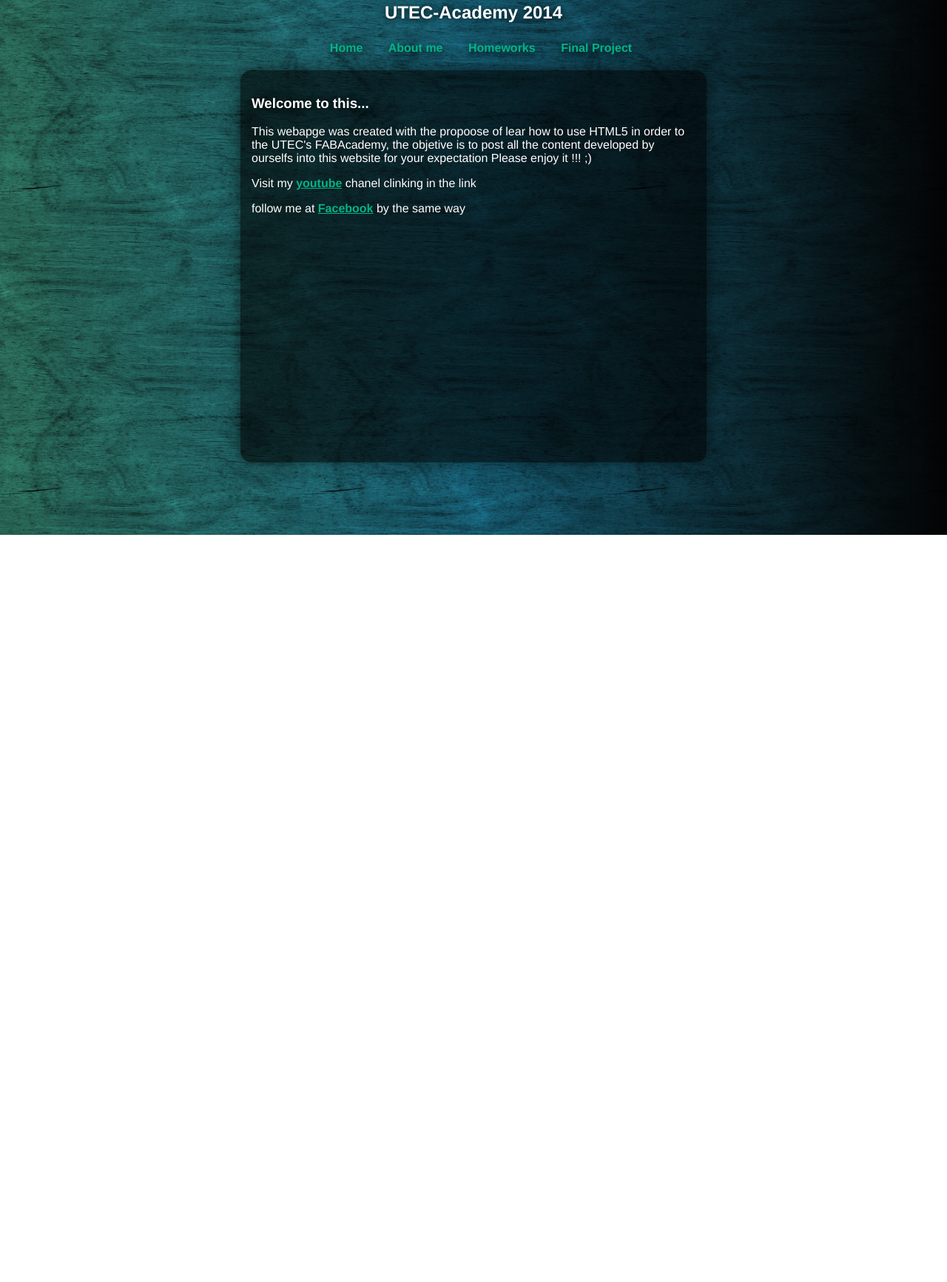
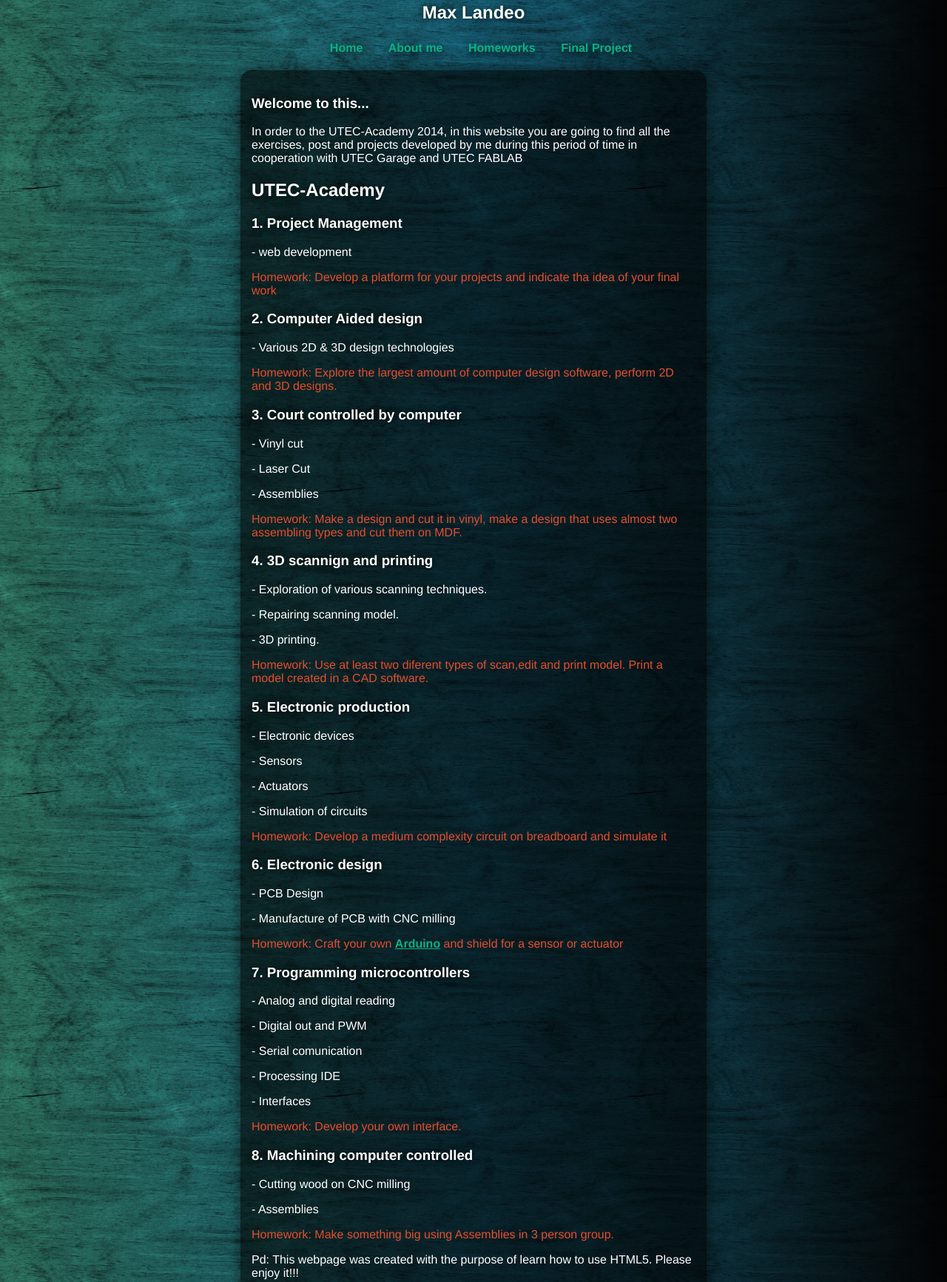
Before and after one commit to maxlr2005/UTEC_Academy, a plain HTML site: page index.html in a window 1280 px wide. Shown: the part 77-1810 px from the top of the page at 74% size. Before the commit the page ends 800 px from the top, so only its background shows below. Drawn offline with nearby package versions, Linux system fonts and the light colour scheme.

Commit message:
mejor descripcion
adding utec academiy sumary

```diff
--- a/index.html
+++ b/index.html
@@ -10,8 +10,8 @@
 		<div id='contenido'>
 			<header>
 				<hgroup>
-					<h1><b>M@x Depeloping</b></h1>
-					<h2>UTEC-Academy 2014</h2>
+					<h1><b>UTEC-Academy 2014</b></h1>
+					<h2>Max Landeo</h2>
 				</hgroup>
 
 			<nav>
@@ -28,17 +28,59 @@
 				<div id='TextoPrinc'>
 					<article>
 						<hgroup>
-							<h1>Welcome to this...</h1>
+							<h1>Welcome to this... </h1>
+						</hgroup>
+							<p>In order to the UTEC-Academy 2014, in this website you are going to find all the exercises, post and projects developed by me during this period of time in cooperation with UTEC Garage and UTEC FABLAB</p>
 						<hgroup>
-						<p>	This webapge was created with the propoose of lear how to use HTML5
-							in order to the UTEC's FABAcademy, the objetive is to post  all the
-							content developed by ourselfs into this website for your expectation
-							Please enjoy it !!! ;) </p>
+							<h2>UTEC-Academy</h2>
+						</hgroup>
+							<h1> 1. Project Management</h1>
+
+								<p> - web development</p>
+
+								<p id='task'>Homework: Develop a platform for your projects and indicate tha idea of your final work</p>
+
+							<h1> 2. Computer Aided design</h1>
+
+								<p> - Various 2D & 3D design technologies</p>
+
+								<p id='task'>Homework: Explore the largest amount of computer design software, perform 2D and 3D designs.</p>
+
+							<h1> 3. Court controlled by computer</h1>
+
+								<p> - Vinyl cut</p>
+							 	<p>- Laser Cut</p>
+							 	<p>- Assemblies</p>
+							 	<p id='task'>Homework: Make a design and cut it in vinyl, make a design that uses almost two assembling types and cut them on MDF.</p>
+							 <h1> 4. 3D scannign and printing</h1>
+							 	<p> - Exploration of various scanning techniques.</p>
+							 	<p> - Repairing scanning model.</p>
+							 	<p> - 3D printing.</p>
+							 	<p id='task'>Homework: Use at least two diferent types of scan,edit and print model. Print a model created in a CAD software.</p>
+							 <h1>5. Electronic production</h1>
+							 	<p> - Electronic devices</p>
+							 	<p> - Sensors</p>
+							 	<p> - Actuators</p>
+							 	<p> - Simulation of circuits</p>
+							 	<p id='task'>Homework: Develop a medium complexity circuit on breadboard and simulate it</p>
+							 <h1>6. Electronic design</h1>
+							 	<p> - PCB Design</p>
+							 	<p> - Manufacture of PCB with CNC milling</p>
+							 	<p id='task'>Homework: Craft your own <a href="http://Arduino.cc">Arduino</a> and shield for a sensor or actuator </p>
+							 <h1>7. Programming microcontrollers</h1>
+							 	<p> - Analog and digital reading</p>
+							 	<p> - Digital out and PWM</p>
+							 	<p> - Serial comunication</p>
+							 	<p> - Processing IDE</p>
+							 	<p> - Interfaces</p>
+							 	<p id='task'>Homework: Develop your own interface.</p>
+							 <h1>8. Machining computer controlled</h1>
+							 	<p> - Cutting wood on CNC milling</p>
+							 	<p> - Assemblies</p>
+							 	<p id='task'>Homework: Make something big using Assemblies in 3 person group.</p>
+							<p>	Pd: This webpage was created with the purpose of learn how to use HTML5.
+								Please enjoy it!!!</p>
 					</article>
-					<aside>
-						<p>Visit my <a href="">youtube</a> chanel clinking in the link</p>
-						<p>follow me at <a href="http://www.facebook.com/maxlr2005">Facebook</a> by the same way</p>
-					</aside>
 				</div>
 			</section>
 
--- a/stylesheet2.css
+++ b/stylesheet2.css
@@ -53,7 +53,7 @@ nav ul li a
 #TextoPrinc
 {
 	width: 600px;
-	height: 500px;
+	height: auto;
 	background: rgba(0,0,0,0.6);
 	color: #FFF;
 	margin: 0 auto;
@@ -62,11 +62,16 @@ nav ul li a
 	padding: 15px;
 	box-shadow: 0px 0px 22px rgba(0,0,0,0.6);
 }
+#task
+{
+	color: #e44e2d;
+}
 a
 {
 	color: #04B486;
 	font-weight: bold;
 }
+
 meter
 {
 	color: #FFF;
```
Also changed, not shown: thml5sublimecss2.html (+8 -4 lines), thml5sublimecss3.html (+2 -2 lines), thml5sublimecss4.html (+2 -2 lines), 1 other file.
